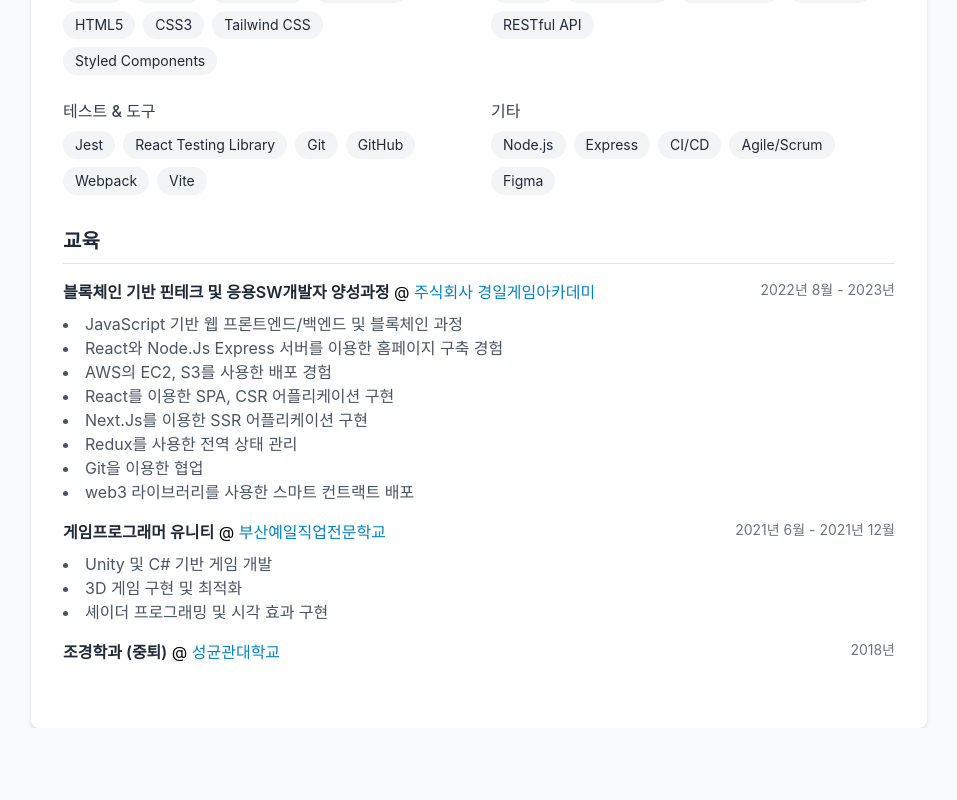
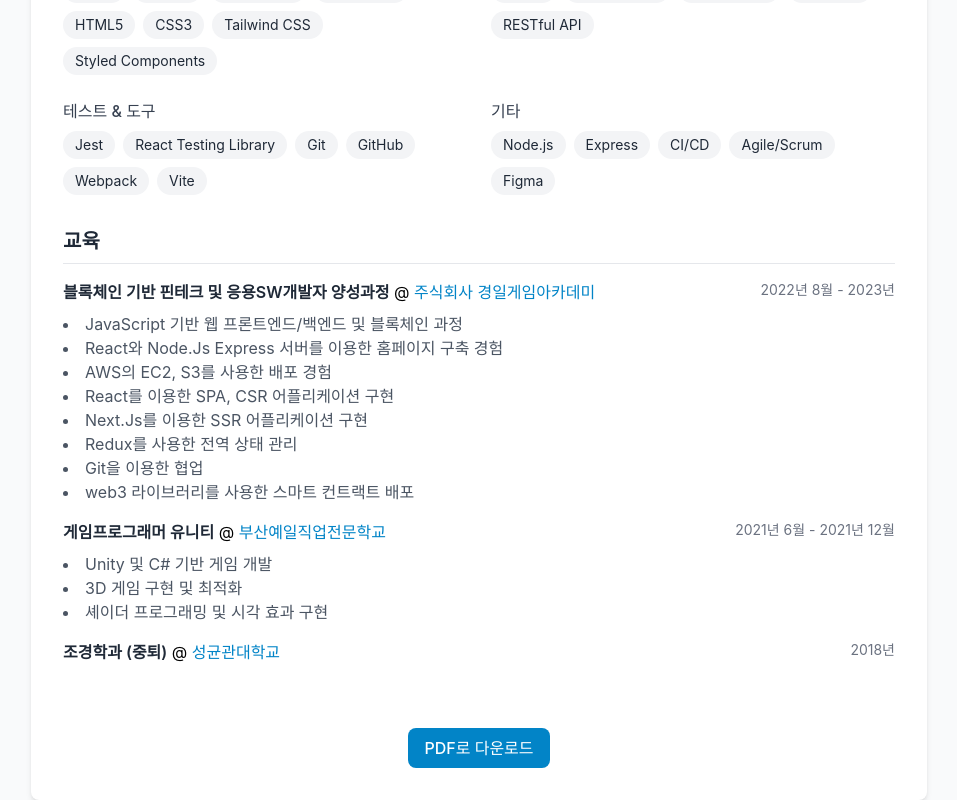
Before and after one commit to wn01011/nextjs-portfolio, a Next.js app: page /resume in a window 1280 px wide. Shown: the part 1349-2149 px from the top of the page, without its empty margins (161-1118 px from the left). Before the commit the page ends 2077 px from the top, so only its background shows below. Built offline with nearby package versions, Linux system fonts and the light colour scheme.

Commit message:
[Feat] 다운 버튼

```diff
--- a/src/app/resume/page.tsx
+++ b/src/app/resume/page.tsx
@@ -335,15 +335,16 @@
         </section>
 
         {/* 다운로드 버튼 */}
-        {/* <div className="text-center">
-          <button
+        <div className="text-center">
+          <a
             id="pdf-download-btn"
+            href="/resume.pdf"
+            download
             className={S.downloadButton}
-            onClick={handleDownloadPDF}
           >
             PDF로 다운로드
-          </button>
-        </div> */}
+          </a>
+        </div>
       </div>
     </div>
   );
```
Also changed, not shown: 46 other files (tests, documents, lock files or other folders).
